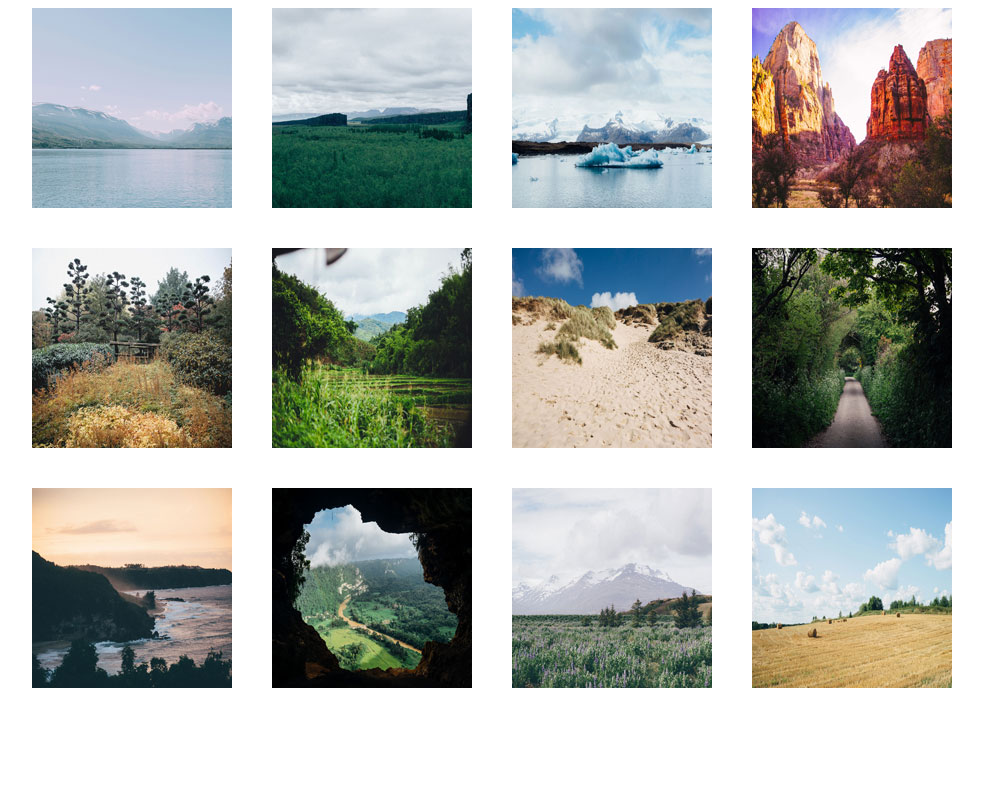
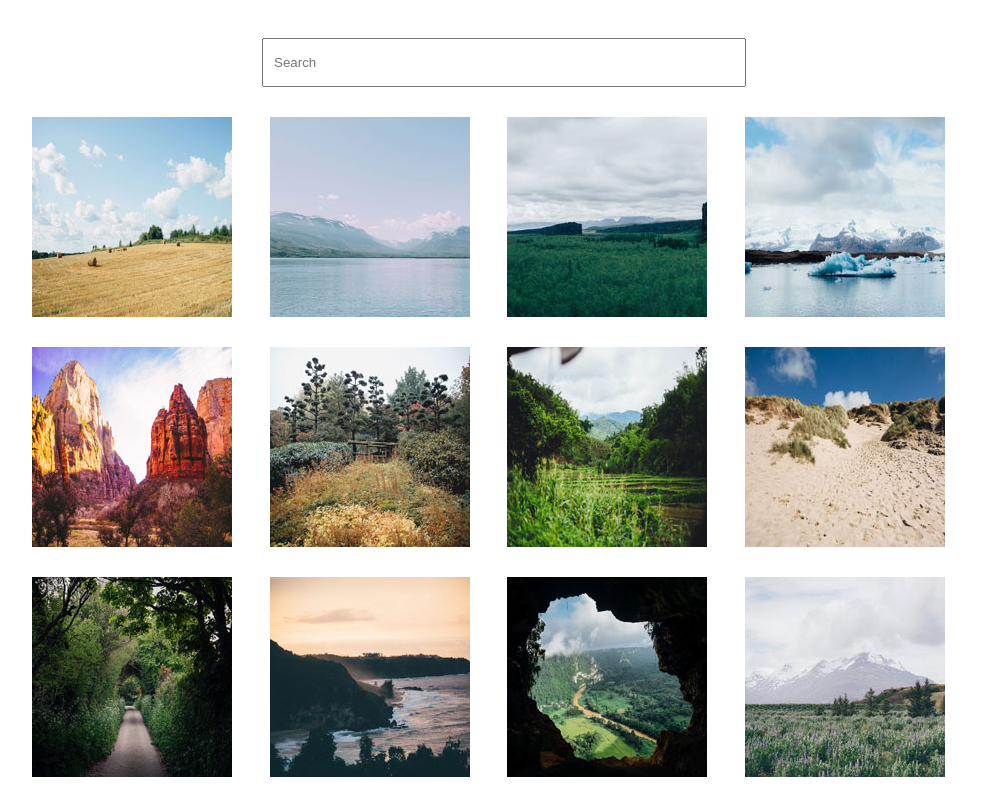
Before and after one commit to JCorfield99/TeamTreeHouse-Fith-Project, a plain HTML site: page index.html in a window 1280 px wide. Shown: the whole page, without its empty margins (148-1131 px from the left). Drawn offline with Linux system fonts and the light colour scheme.

Commit message:
Grid Fix and Search Bar
Fix the grid system for the gallery and add the search bar.

```diff
--- a/css/styles.css
+++ b/css/styles.css
@@ -1,61 +1,26 @@
-/* ================== Grid Layout ================== */
-.img1 {
-    grid-area: image1;
+/* ================== Element Selectors ================== */
+
+input {
+    width: 50%;
+    margin: 30px 25%;
+    padding: 15px 10px;
 }
 
-.img1 {
-    grid-area: image2;
+/* ================== Class Selectors ================== */
+
+
+
+/* ================== Grid Layout ================== */
+.gallery {
+    display: grid;
+    grid-auto-rows: 200px;
+    grid-template-columns: repeat(auto-fit, minmax(200px, 1fr));
+    grid-gap: 30px;
 }
 
-.img1 {
-    grid-area: image3;
-}
-
-.img1 {
-    grid-area: image4;
-}
-
-.img1 {
-    grid-area: image5;
-}
-
-.img1 {
-    grid-area: image6;
-}
-
-.img1 {
-    grid-area: image7;
-}
-
-.img1 {
-    grid-area: image8;
-}
-
-.img1 {
-    grid-area: image9;
-}
-
-.img1 {
-    grid-area: image10;
-}
-
-.img1 {
-    grid-area: image11;
-}
-
-.img1 {
-    grid-area: image12;
-}
-
+/* ================== DRY CSS ================== */
+.main-header,
 .gallery {
     max-width: 920px;
     margin: auto;
-    display: grid;
-    grid-auto-rows: 200px;
-    grid-template-columns: repeat(auto-fit, minmax(200px, 1fr));
-    grid-template-areas:
-        "image1 image2 image3 image4"
-        "image5 image6 image7 image8"
-        "image9 image10 image11 image12";
-    grid-gap: 40px;
 }
--- a/index.html
+++ b/index.html
@@ -2,12 +2,14 @@
 <html>
     <head>
         <title>Photo Gallery</title>
+        <meta charset="utf-8">
+        <meta name="viewport" content="width=device-width, initial-scale=1.0">
         <link rel="stylesheet" href="css/styles.css">
     </head>
 
     <body>
         <header class="main-header">
-
+            <input type="text" id="search" name="user_search" placeholder="Search">
         </header>
 
         <main class="main-content">
```
